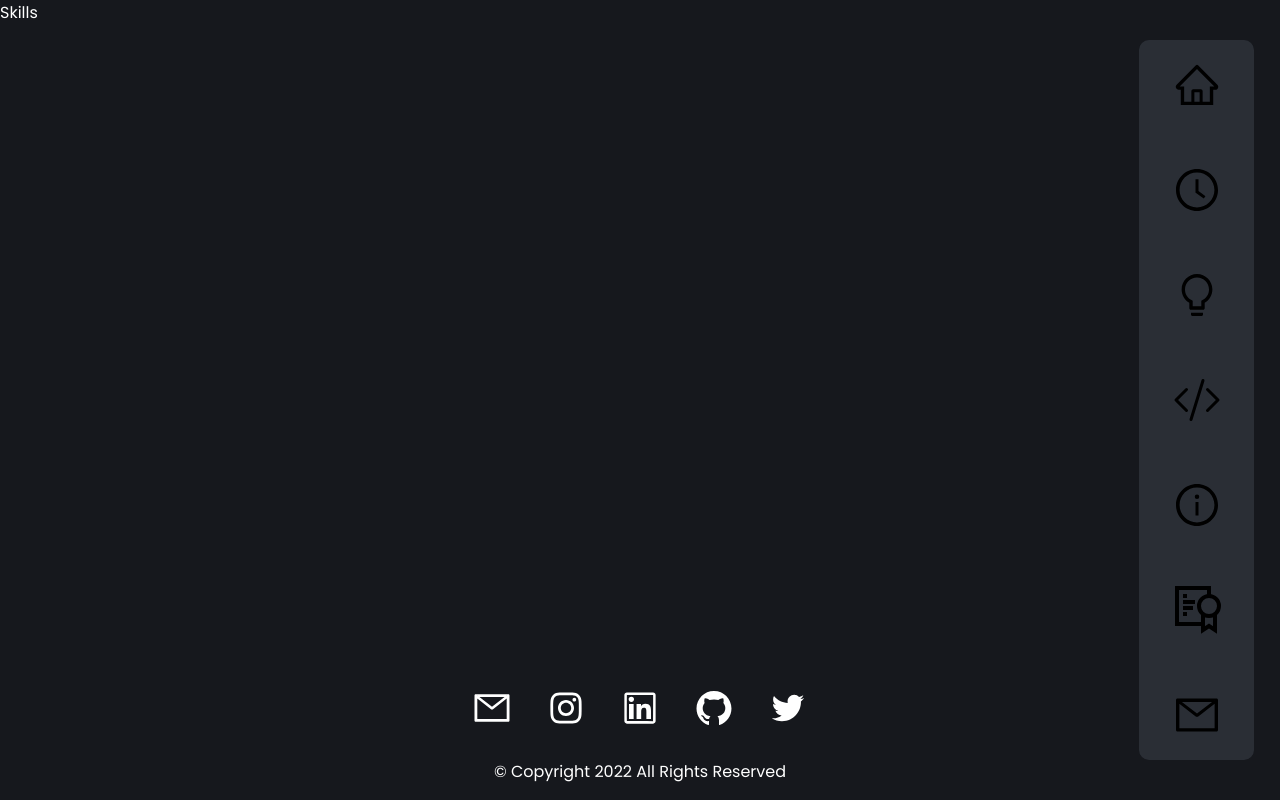
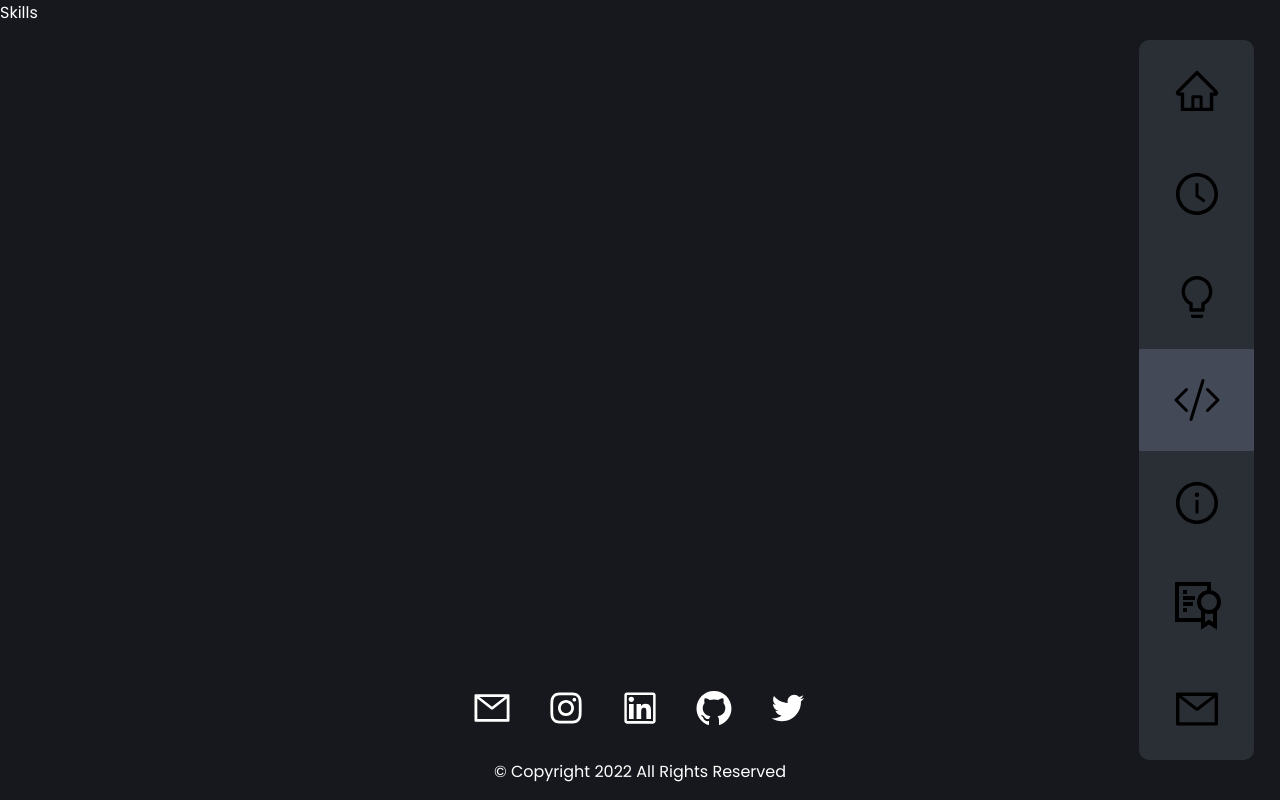
Before and after one commit to KingBael09/Portfolio, a React (Create React App) app: page /skills in a window 1280 px wide. Built offline with nearby package versions, Linux system fonts and the light colour scheme.

Commit message:
added hash-based Routing

```diff
--- a/package.json
+++ b/package.json
@@ -10,6 +10,7 @@
     "@types/node": "^16.7.13",
     "@types/react": "^18.0.0",
     "@types/react-dom": "^18.0.0",
+    "@types/react-router-hash-link": "^2.4.5",
     "@types/react-vertical-timeline-component": "^3.3.3",
     "axios": "^1.2.1",
     "react": "^18.2.0",
--- a/src/components/common/footer.tsx
+++ b/src/components/common/footer.tsx
@@ -10,7 +10,7 @@ import styles from "../styles/Footer.module.css";
 
 const Footer = () => {
   return (
-    <div className={styles.container} id="footer">
+    <div className={styles.container}>
       <div className={styles.contact}>
         <a
           target={"_blank"}
@@ -53,7 +53,9 @@ const Footer = () => {
           <AiOutlineTwitter className={styles.icon} />
         </a>
       </div>
-      <div className={styles.base}>© Copyright 2022 All Rights Reserved</div>
+      <div id="footer" className={styles.base}>
+        © Copyright 2022 All Rights Reserved
+      </div>
     </div>
   );
 };
--- a/src/components/common/pannel.tsx
+++ b/src/components/common/pannel.tsx
@@ -10,12 +10,12 @@ import { BsCodeSlash } from "react-icons/bs";
 import { GrCertificate } from "react-icons/gr";
 import { GiAchievement } from "react-icons/gi";
 import styles from "../styles/Pannel.module.css";
-import { Link } from "react-router-dom";
+import { HashLink, NavHashLink } from "react-router-hash-link";
 
 type data = { id: number; title: string; link: string; icon: any }[];
 
 const itrData: data = [
-  { id: 0, title: "Home", link: "/", icon: <AiOutlineHome /> },
+  { id: 0, title: "Home", link: "/#top", icon: <AiOutlineHome /> },
   {
     id: 1,
     title: "Timeline",
@@ -31,7 +31,7 @@ const itrData: data = [
     link: "/certificates",
     icon: <GrCertificate />,
   },
-  { id: 6, title: "Contact", link: "/#footer", icon: <AiOutlineMail /> },
+  { id: 6, title: "Contact", link: "#footer", icon: <AiOutlineMail /> },
 ];
 
 const Pannel = () => {
@@ -50,9 +50,29 @@ const Pannel = () => {
           <div className={styles.mMenu}>
             <div className={styles.mHeading}>Menu</div>
             {itrData.map((e) => {
-              if (e.title !== "Contact") {
+              if (e.title !== "Contact" && e.title !== "Timeline") {
                 return (
-                  <Link
+                  <NavHashLink
+                    key={e.id}
+                    to={`${e.link}`}
+                    onClick={() => {
+                      setMenu(false);
+                    }}
+                    className={({ isActive }) =>
+                      isActive
+                        ? [styles.mItems, styles.mActive].join(" ")
+                        : styles.mItems
+                    }
+                  >
+                    <div className={styles.mIcons}>
+                      {e.title === "Certificates" ? <GiAchievement /> : e.icon}
+                    </div>
+                    <div className={styles.mTitle}>{e.title}</div>
+                  </NavHashLink>
+                );
+              } else {
+                return (
+                  <HashLink
                     key={e.id}
                     to={`${e.link}`}
                     onClick={() => {
@@ -60,28 +80,10 @@ const Pannel = () => {
                     }}
                     className={styles.mItems}
                   >
-                    <div className={styles.mIcons}>
-                      {e.title === "Certificates" ? <GiAchievement /> : e.icon}
-                    </div>
-                    <div className={styles.mTitle}>{e.title}</div>
-                  </Link>
-                );
-              } else if (e.title === "Contact") {
-                return (
-                  <a
-                    key={e.id}
-                    href={`${e.link}`}
-                    onClick={() => {
-                      setMenu(false);
-                    }}
-                    className={styles.mItems}
-                  >
                     <div className={styles.mIcons}>{e.icon}</div>
                     <div className={styles.mTitle}>{e.title}</div>
-                  </a>
+                  </HashLink>
                 );
-              } else {
-                return <></>;
               }
             })}
           </div>
@@ -108,19 +110,31 @@ const Pannel = () => {
       <div className={styles.desktop}>
         <div className={styles.pannel}>
           {itrData.map((e) => {
-            if (e.title !== "Contact") {
+            if (e.title !== "Contact" && e.title !== "Timeline") {
               return (
-                <Link key={e.id} to={`${e.link}`} className={styles.itemSet}>
+                <NavHashLink
+                  key={e.id}
+                  to={`${e.link}`}
+                  className={({ isActive }) =>
+                    isActive
+                      ? [styles.itemSet, styles.active].join(" ")
+                      : styles.itemSet
+                  }
+                >
                   <div className={styles.icons}>{e.icon}</div>
                   <div className={styles.title}>{e.title}</div>
-                </Link>
+                </NavHashLink>
               );
             } else {
               return (
-                <a key={e.id} href={`${e.link}`} className={styles.itemSet}>
+                <HashLink
+                  key={e.id}
+                  to={`${e.link}`}
+                  className={styles.itemSet}
+                >
                   <div className={styles.icons}>{e.icon}</div>
                   <div className={styles.title}>{e.title}</div>
-                </a>
+                </HashLink>
               );
             }
           })}
@@ -131,3 +145,5 @@ const Pannel = () => {
 };
 
 export default Pannel;
+
+// TODO: MAKE Contact option some kind of trigger to a popup
--- a/src/components/styles/Pannel.module.css
+++ b/src/components/styles/Pannel.module.css
@@ -130,7 +130,7 @@
   backdrop-filter: blur(2px);
   /* background-color: #161b22; */
   /* outline: 1px solid black; */
-  gap: 1rem;
+  /* gap: 1rem; */
 }
 
 .itemSet {
@@ -179,11 +179,19 @@
   opacity: 1;
 }
 
-.itemSet:hover {
-  /* TODO: TEMP */
+.itemSet:hover,
+.mItems:hover {
   background-color: hsl(222, 12%, 34%);
 }
 
 .itemSet:active {
   background-color: hsl(222, 12%, 54%);
 }
+
+.active {
+  background-color: hsl(222, 12%, 30%);
+}
+
+.mActive {
+  background-color: hsl(222, 12%, 40%);
+}
--- a/src/pages/home.tsx
+++ b/src/pages/home.tsx
@@ -24,7 +24,7 @@ const arrZeroR = { borderRight: "7px solid  hsl(0, 66%, 47%)" };
 const Home = () => {
   return (
     <div className={styles.container}>
-      <div className={styles.main}>
+      <div id="#top" className={styles.main}>
         <div className={styles.home}>
           <div className={styles.banner}>
             {"<"}Hello World{">"}
@@ -58,7 +58,9 @@ const Home = () => {
           </span>
         </div>
         <div className={styles.journey}>
-          <div className={styles.heading}>#My Journey</div>
+          <div id="timeline" className={styles.heading}>
+            #My Journey
+          </div>
           <div className={styles.timeline}>
             <VerticalTimeline className={styles.time}>
               <VerticalTimelineElement
@@ -142,3 +144,6 @@ const Home = () => {
 };
 
 export default Home;
+
+
+// TODO: ADD intrest Section
```
Also changed, not shown: 1 other file (tests, documents, lock files or other folders).
